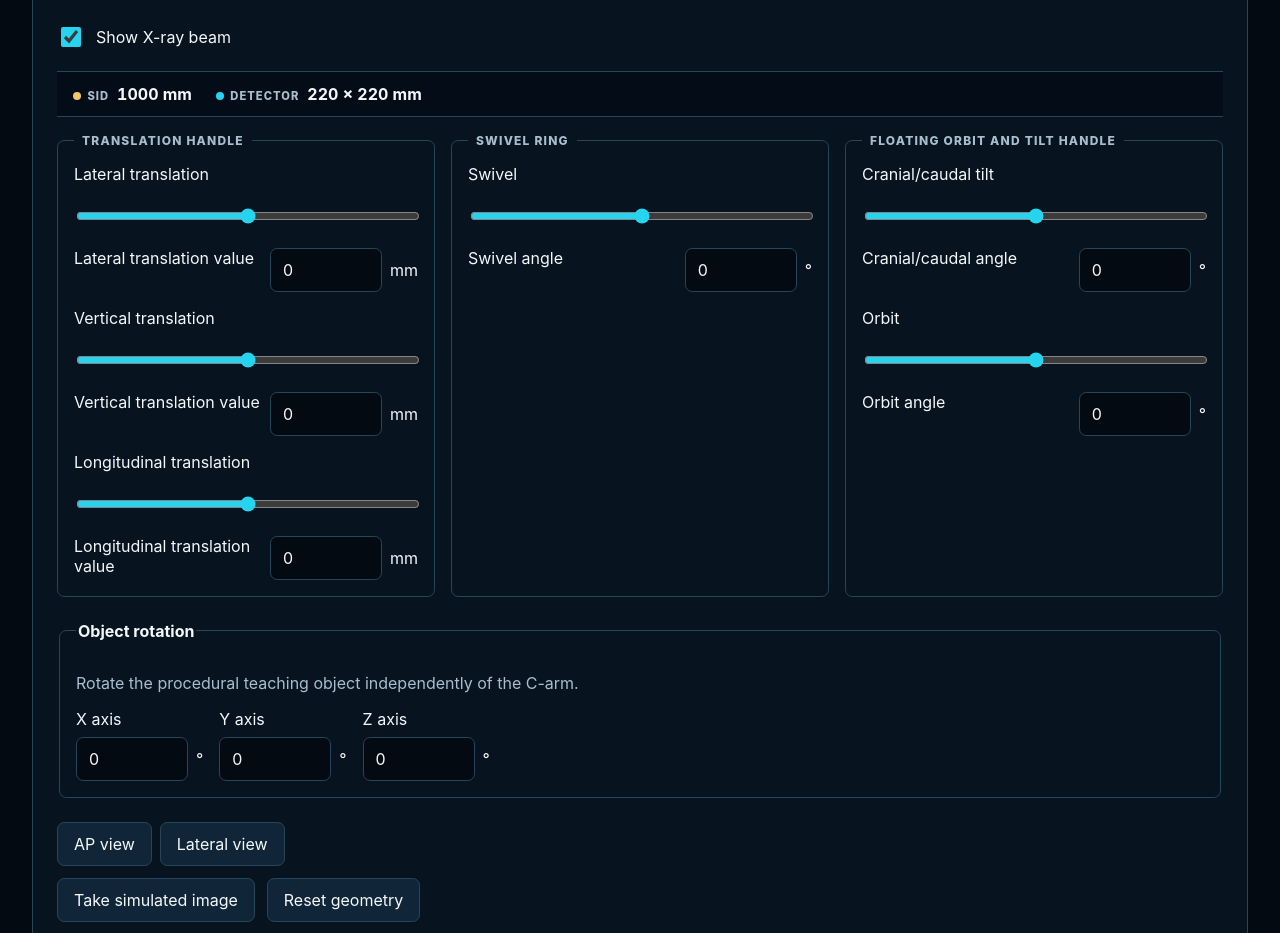
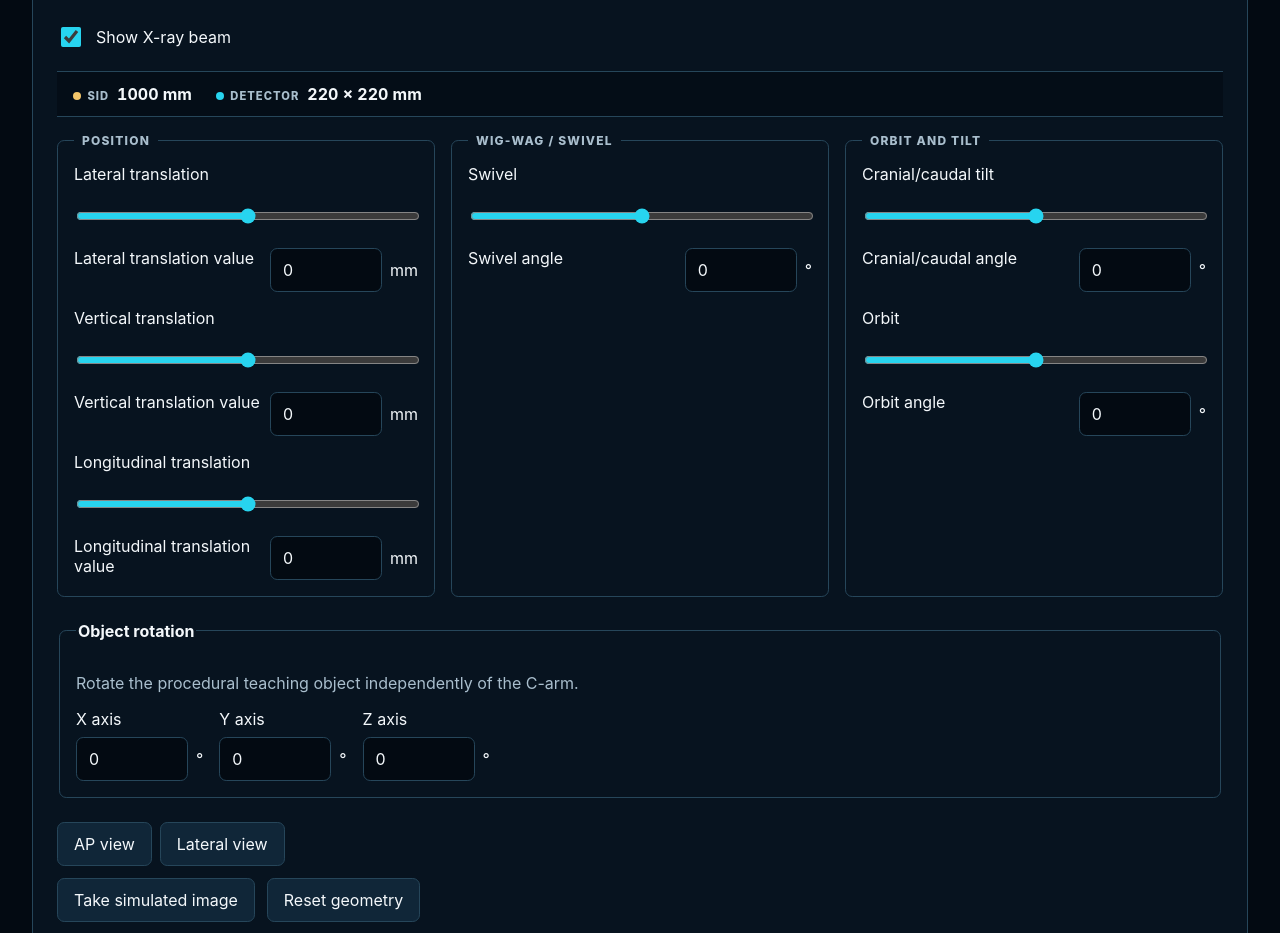
Before and after one commit to Ariustamael/OrthoFluoro-Lab, a Next.js app: page /lab in a window 1280 px wide. Shown: the part 1240-2173 px from the top of the page. Built offline with nearby package versions, Linux system fonts and the light colour scheme.

Commit message:
test: verify c-arm cue semantics

```diff
--- a/src/components/controls/CArmControls.tsx
+++ b/src/components/controls/CArmControls.tsx
@@ -84,16 +84,19 @@ const CONTROLS: readonly ControlDefinition[] = [
 
 const CONTROL_GROUPS = [
   {
+    ariaLabel: "Translation cue",
     controls: CONTROLS.slice(0, 3),
-    legend: "Translation handle",
+    legend: "Position",
   },
   {
+    ariaLabel: "Wig-wag cue",
     controls: CONTROLS.slice(3, 4),
-    legend: "Swivel ring",
+    legend: "Wig-wag / swivel",
   },
   {
+    ariaLabel: "Orbit and tilt cue",
     controls: CONTROLS.slice(4),
-    legend: "Floating orbit and tilt handle",
+    legend: "Orbit and tilt",
   },
 ] as const;
 
@@ -262,8 +265,12 @@ export function CArmControls() {
       </dl>
 
       <div className="c-arm-controls__parameters">
-        {CONTROL_GROUPS.map(({ controls, legend }) => (
-          <fieldset className="c-arm-controls__parameter-group" key={legend}>
+        {CONTROL_GROUPS.map(({ ariaLabel, controls, legend }) => (
+          <fieldset
+            aria-label={ariaLabel}
+            className="c-arm-controls__parameter-group"
+            key={legend}
+          >
             <legend>{legend}</legend>
             <div className="c-arm-controls__parameter-fields">
               {controls.map((control) => {
```
Also changed, not shown: 2 other files (tests, documents, lock files or other folders).
